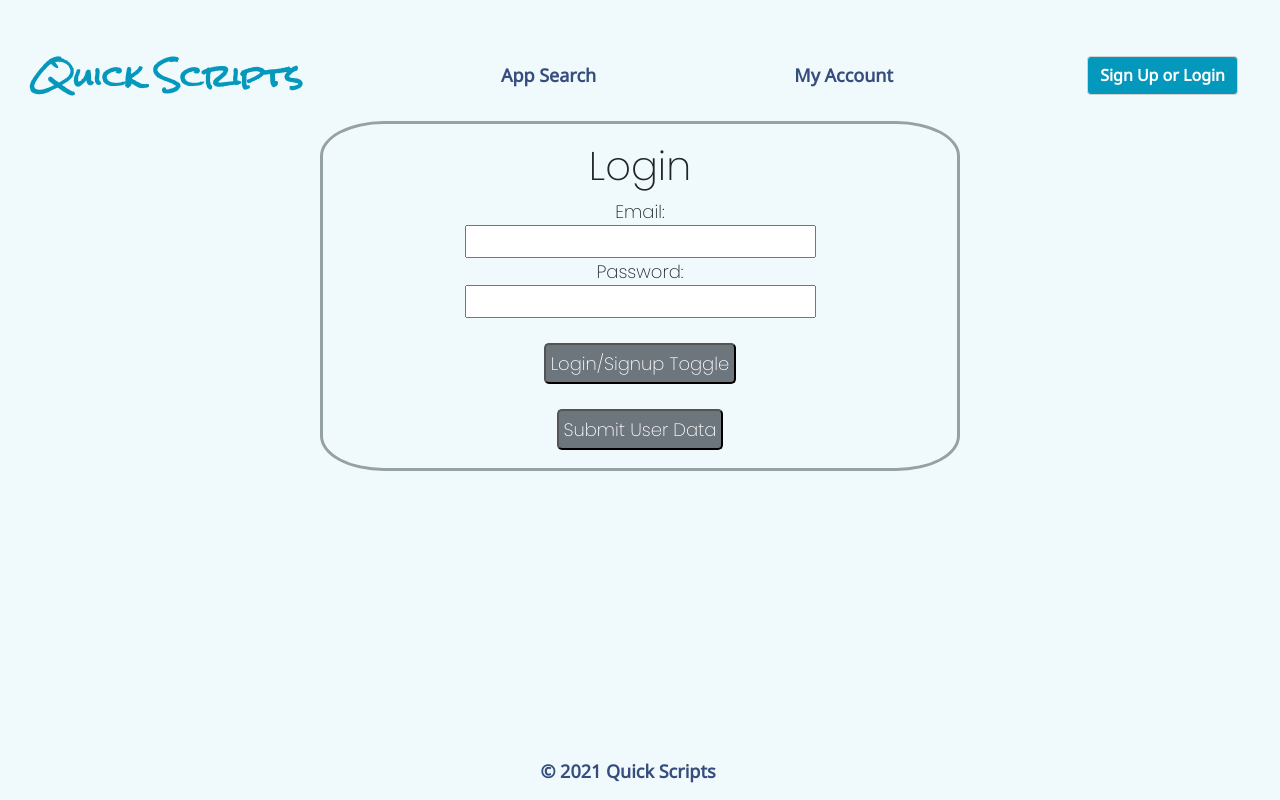
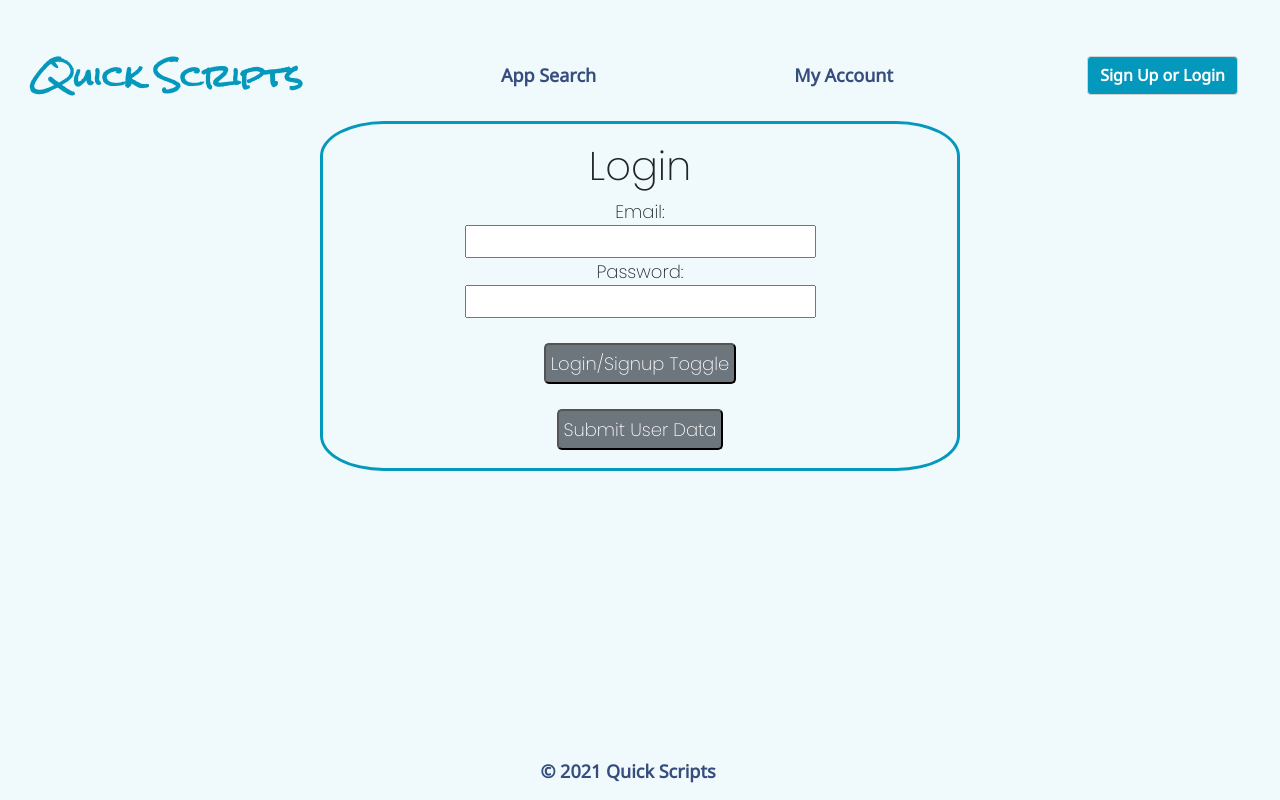
Before and after one commit to mia-casas/TechPoint-challenge, a React (Create React App) app: page /auth in a window 1280 px wide. Built offline with nearby package versions, Linux system fonts and the light colour scheme.

Commit message:
one more tweak

```diff
--- a/src/App.css
+++ b/src/App.css
@@ -55,7 +55,7 @@ a{
 
 /* ----- Landing ------- */
 #main-image{
-  z-index: -1;
+  z-index: -2;
 }
 #landing-title{
   font-family: 'Poppins', sans-serif;
@@ -143,7 +143,7 @@ li{
 
 /* ----- Signup/Login ------- */
 .box{
-  border: solid 3px #94a2a5;
+  border: solid 3px #0498bd;
   border-radius: 10%;
   width: 50%;
   margin:auto;
```
